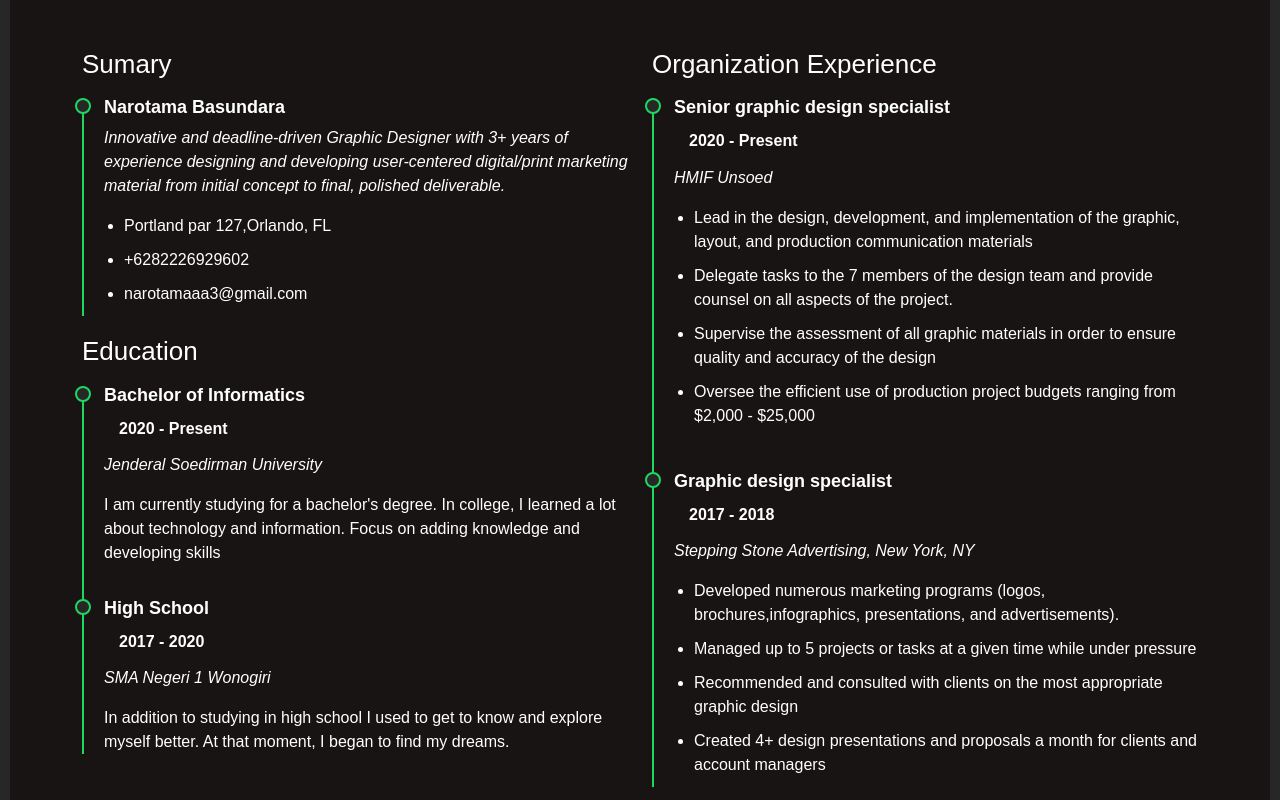
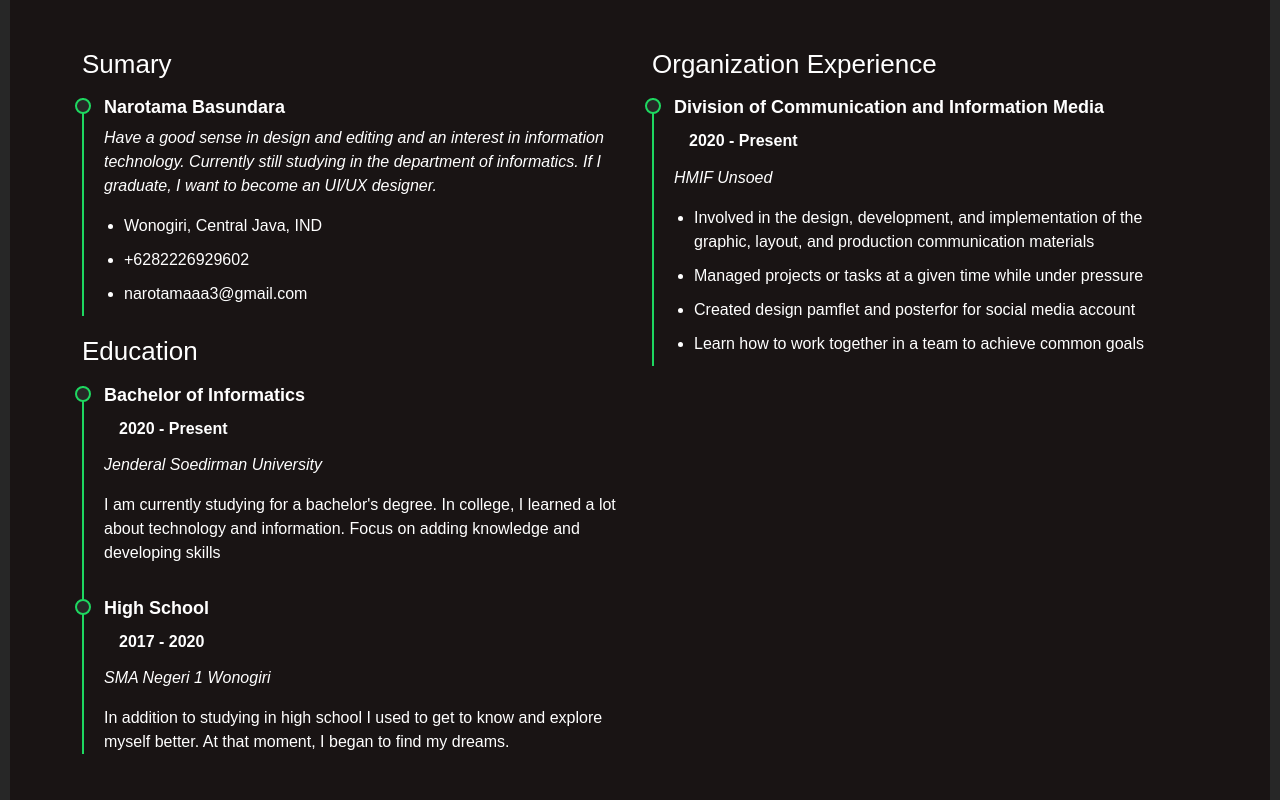
Before and after one commit to tamabsndra/cv, a plain HTML site: page cv.html in a window 1280 px wide. Shown: the part 1420-2220 px from the top of the page. Drawn offline with nearby package versions, Linux system fonts and the light colour scheme.

Commit message:
Update cv.html

```diff
--- a/cv.html
+++ b/cv.html
@@ -183,10 +183,10 @@
             <h3 class="resume-title" data-aos="fade-up">Sumary</h3>
             <div class="resume-item pb-0" data-aos="fade-up">
               <h4>Narotama Basundara</h4>
-              <p><em>Innovative and deadline-driven Graphic Designer with 3+ years of experience designing and developing user-centered digital/print marketing material from initial concept to final, polished deliverable.</em></p>
+              <p><em>Have a good sense in design and editing and an interest in information technology. Currently still studying in the department of informatics. If I graduate, I want to become an UI/UX designer.</em></p>
               <p>
               <ul>
-                <li>Portland par 127,Orlando, FL</li>
+                <li>Wonogiri, Central Java, IND</li>
                 <li>+6282226929602</li>
                 <li>narotamaaa3@gmail.com</li>
               </ul>
@@ -210,28 +210,15 @@
           <div class="col-lg-6">
             <h3 class="resume-title" data-aos="fade-up">Organization Experience</h3>
             <div class="resume-item" data-aos="fade-up">
-              <h4>Senior graphic design specialist</h4>
+              <h4>Division of Communication and Information Media</h4>
               <h5>2020 - Present</h5>
               <p><em>HMIF Unsoed</em></p>
               <p>
               <ul>
-                <li>Lead in the design, development, and implementation of the graphic, layout, and production communication materials</li>
-                <li>Delegate tasks to the 7 members of the design team and provide counsel on all aspects of the project. </li>
-                <li>Supervise the assessment of all graphic materials in order to ensure quality and accuracy of the design</li>
-                <li>Oversee the efficient use of production project budgets ranging from $2,000 - $25,000</li>
-              </ul>
-              </p>
-            </div>
-            <div class="resume-item" data-aos="fade-up">
-              <h4>Graphic design specialist</h4>
-              <h5>2017 - 2018</h5>
-              <p><em>Stepping Stone Advertising, New York, NY</em></p>
-              <p>
-              <ul>
-                <li>Developed numerous marketing programs (logos, brochures,infographics, presentations, and advertisements).</li>
-                <li>Managed up to 5 projects or tasks at a given time while under pressure</li>
-                <li>Recommended and consulted with clients on the most appropriate graphic design</li>
-                <li>Created 4+ design presentations and proposals a month for clients and account managers</li>
+                <li>Involved in the design, development, and implementation of the graphic, layout, and production communication materials</li>
+                <li>Managed projects or tasks at a given time while under pressure</li>
+                <li>Created design pamflet and posterfor for social media account</li>
+                <li>Learn how to work together in a team to achieve common goals</li>
               </ul>
               </p>
             </div>
@@ -311,9 +298,9 @@
         <div class="row mt-3 justify-content-center">
           <div class="col-md-4" data-aos="fade-up">
             <h2>Reach Me</h2>
-            <h4>Location</h4><p>A108 Adam Street, New York, NY 535022</p>
-            <h4>Email</h4><p>info@example.com</p>
-            <h4>Call</h4><p>+1 5589 55488 55s</p>
+            <h4>Location</h4><p>Melati II Street, WNG, 57615</p>
+            <h4>Email</h4><p>narotamaaa3@gmail.com</p>
+            <h4>Call</h4><a style="color: white;" target="_blank" href="https://wa.me/6282226929602">+6282226929602</a>
           </div>
           <div class="col-md-4" data-aos="fade-up">
             <h2>Social Media</h2>
```
